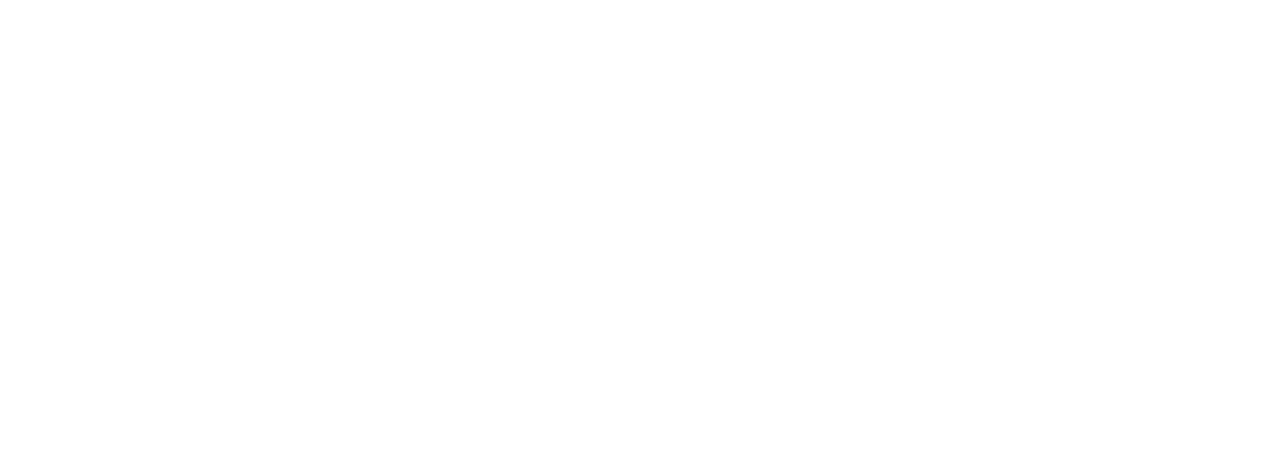
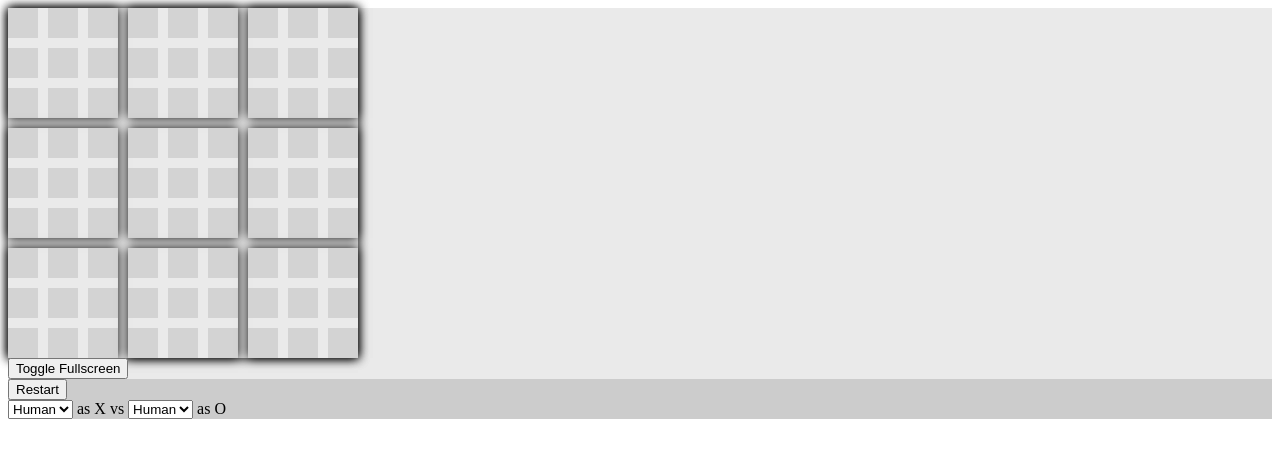
Before and after one commit to stoopotec/UTTW, a plain HTML site: page index.html in a window 1280 px wide. Drawn offline with Linux system fonts and the light colour scheme.

Commit message:
Игровое поле

```diff
--- /dev/null
+++ b/DisplayManager.js
@@ -0,0 +1,45 @@
+
+// clickHandler(indexes)
+var clickListeners = [];
+
+const addEventClickListener = (callback) => {
+    clickListeners.push(callback);
+}
+
+
+var playground;
+
+const DisplayManagerRestart = () => {
+    playground = document.getElementById("playground").children[0];
+    // some code
+
+    for (let i = 0; i < playground.children.length; ++i)
+        for (let j = 0; j < playground.children[i].children.length; ++j) {
+            playground.children[i].children[j].addEventListener("click", () => {
+                for (let k = 0; k < clickListeners.length; ++k)
+                    if (clickListeners[k]([i, j])) break;;
+            });
+        }
+}
+
+
+const SpaceTag = "space";
+const CrossTag = "cross";
+const CirclTag = "circl";
+
+const display = (indexes, who) => {
+    let box = playground.children[indexes[0]];
+
+    if (indexes.length >= 2)
+        box = box.children[indexes[1]];
+
+    box.classList.remove(SpaceTag);
+    box.classList.remove(CrossTag);
+    box.classList.remove(CirclTag);
+
+    box.classList.remove("box");
+    while (box.firstChild)
+        box.removeChild(box.firstChild);
+
+    box.classList.add(who);
+}
--- /dev/null
+++ b/Human.js
@@ -0,0 +1,28 @@
+
+
+const Human = {
+
+    who: "aboba",
+
+    Init() {
+        addEventClickListener((indexes) => {
+            if (!this.waitForMove) return false;
+            console.log(who, indexes);
+            this.waitForMove = false;
+            for (let i = 0; i < this.moveListeners.length; ++i)
+                this.moveListeners[i](indexes);
+            return true;
+        });
+    },
+
+    waitForMove: false,
+
+    prepareMove(playgroundState, whoMove) {
+        this.waitForMove = true; who = whoMove;
+    },
+
+    moveListeners: [],
+    addEventMoveListener(callback) {
+        this.moveListeners.push(callback);
+    }
+}
--- /dev/null
+++ b/Processor.js
@@ -0,0 +1,133 @@
+
+
+document.addEventListener("DOMContentLoaded", function() {
+    ProcessorRestart();
+});
+
+
+const HumanTag = "human";
+const BotTag = "bot";
+
+var WhoMove;
+
+function swapWhoMove() {
+    if (WhoMove === CrossTag) { WhoMove = CirclTag; return true; }
+    if (WhoMove === CirclTag) { WhoMove = CrossTag; return true; }
+    return false;
+}
+
+var BoxCanGo;
+
+var PlaygroundState;
+
+var Cross;
+var Circl;
+
+
+const WinComb = [[0, 4, 8], [2, 4, 6],
+                             [0, 1, 2], [3, 4, 5],
+                             [6, 7, 8], [0, 3, 6],
+                             [1, 4, 7], [2, 5, 8]];
+
+function trySet(indexes, who) {
+    let CanGo = false;
+    for (let i = 0; i < BoxCanGo.length; ++i) if (BoxCanGo[i] === indexes[0]) {
+        CanGo = true;
+        break;
+    }
+    if (!CanGo) return false;
+
+    if (WhoMove !== who) return false;
+    if (PlaygroundState[indexes[0]][indexes[1]] !== SpaceTag) return false;
+
+
+
+
+    PlaygroundState[indexes[0]][indexes[1]] = who;
+
+    let localWin = false;
+
+    for (let i = 0; i < WinComb.length; ++i) {
+        if (PlaygroundState[indexes[0]][WinComb[i][0]] !== SpaceTag && PlaygroundState[indexes[0]][WinComb[i][0]] === PlaygroundState[indexes[0]][WinComb[i][1]] && PlaygroundState[indexes[0]][WinComb[i][1]] === PlaygroundState[indexes[0]][WinComb[i][2]])
+        {
+            localWin = true;
+            PlaygroundState[indexes[0]] = who;
+            display([indexes[0]], who);
+            break;
+        }
+    }
+
+
+    if (!localWin) {
+        display(indexes, who);
+    }
+
+
+    if (typeof (PlaygroundState[indexes[1]]) === "string") {
+        BoxCanGo = [];
+        for (let i = 0; i < PlaygroundState.length; ++i) {
+            if (typeof (PlaygroundState[i]) !== "string")
+                BoxCanGo.push(i);
+        }
+    }
+    else BoxCanGo = [indexes[1]];
+
+    return true;
+}
+
+
+function ProcessorRestart() {
+
+    Cross = undefined;
+    Circl = undefined;
+
+    PlaygroundState =
+    [
+        [SpaceTag, SpaceTag, SpaceTag, SpaceTag, SpaceTag, SpaceTag, SpaceTag, SpaceTag, SpaceTag],
+        [SpaceTag, SpaceTag, SpaceTag, SpaceTag, SpaceTag, SpaceTag, SpaceTag, SpaceTag, SpaceTag],
+        [SpaceTag, SpaceTag, SpaceTag, SpaceTag, SpaceTag, SpaceTag, SpaceTag, SpaceTag, SpaceTag],
+        [SpaceTag, SpaceTag, SpaceTag, SpaceTag, SpaceTag, SpaceTag, SpaceTag, SpaceTag, SpaceTag],
+        [SpaceTag, SpaceTag, SpaceTag, SpaceTag, SpaceTag, SpaceTag, SpaceTag, SpaceTag, SpaceTag],
+        [SpaceTag, SpaceTag, SpaceTag, SpaceTag, SpaceTag, SpaceTag, SpaceTag, SpaceTag, SpaceTag],
+        [SpaceTag, SpaceTag, SpaceTag, SpaceTag, SpaceTag, SpaceTag, SpaceTag, SpaceTag, SpaceTag],
+        [SpaceTag, SpaceTag, SpaceTag, SpaceTag, SpaceTag, SpaceTag, SpaceTag, SpaceTag, SpaceTag],
+        [SpaceTag, SpaceTag, SpaceTag, SpaceTag, SpaceTag, SpaceTag, SpaceTag, SpaceTag, SpaceTag]
+    ];
+
+    BoxCanGo = [0, 1, 2, 3, 4, 5, 6, 7, 8];
+
+    WhoMove = CrossTag;
+
+
+    // copy template into playground
+    document.getElementById("playground").innerHTML = document.getElementById("playground-template").innerHTML;
+
+    let cross = document.getElementById("player1").value;
+    let circl = document.getElementById("player2").value;
+
+    if (cross === HumanTag)
+        Cross = new Object(Human);
+
+    if (circl === HumanTag)
+        Circl = new Object(Human);
+
+    Cross.Init();
+    Circl.Init();
+
+    console.log(Cross, Circl);
+
+
+    Cross.addEventMoveListener((indexes) => {
+        if (!trySet(indexes, CrossTag)) Cross.prepareMove(PlaygroundState, WhoMove);
+        else { WhoMove = CirclTag; Circl.prepareMove(PlaygroundState, WhoMove); }
+    });
+
+    Circl.addEventMoveListener((indexes) => {
+        if (!trySet(indexes, CirclTag)) Circl.prepareMove(PlaygroundState, WhoMove);
+        else { WhoMove = CrossTag; Cross.prepareMove(PlaygroundState, WhoMove); }
+    });
+
+    Cross.prepareMove(PlaygroundState, WhoMove);
+
+    DisplayManagerRestart();
+}
--- /dev/null
+++ b/fullscreen.js
@@ -0,0 +1,32 @@
+let fullscreenElement;
+
+window.addEventListener('load', function() {
+    fullscreenElement = document.getElementById("fullscreen-element");
+});
+
+
+function toggleFullScreen() {
+    if (document.fullscreenElement) {
+        // Если элемент уже находится в полноэкранном режиме, то выходим из него
+        if (document.exitFullscreen) {
+            document.exitFullscreen();
+        } else if (document.mozCancelFullScreen) { // Firefox
+            document.mozCancelFullScreen();
+        } else if (document.webkitExitFullscreen) { // Chrome, Safari и Opera
+            document.webkitExitFullscreen();
+        } else if (document.msExitFullscreen) { // IE/Edge
+            document.msExitFullscreen();
+        }
+    } else {
+        // Входим в полноэкранный режим
+        if (fullscreenElement.requestFullscreen) {
+            fullscreenElement.requestFullscreen();
+        } else if (fullscreenElement.mozRequestFullScreen) { // Firefox
+            fullscreenElement.mozRequestFullScreen();
+        } else if (fullscreenElement.webkitRequestFullscreen) { // Chrome, Safari и Opera
+            fullscreenElement.webkitRequestFullscreen();
+        } else if (fullscreenElement.msRequestFullscreen) { // IE/Edge
+            fullscreenElement.msRequestFullscreen();
+        }
+    }
+}
--- a/index.html
+++ b/index.html
@@ -3,9 +3,140 @@
 <head>
     <meta charset="UTF-8">
     <meta name="viewport" content="width=device-width, initial-scale=1.0">
-    <title>Document</title>
+    <title>Ultimate Tic Tac Toe</title>
+    <link rel="icon" type="image/png" href="./favicon.ico"/>
+    <link rel="stylesheet" href="style.css">
+    <script src="fullscreen.js"></script>
+    <script src="DisplayManager.js"></script>
+    <script src="Human.js"></script>
+    <script src="Processor.js"></script>
 </head>
 <body>
+    <div class="game" id="fullscreen-element">
+        <div id="playground">
 
+        </div>
+        <button onclick="toggleFullScreen()">Toggle Fullscreen</button>
+
+    </div>
+    <div class="nav">
+        <button onclick="ProcessorRestart()">Restart</button>
+        <form action="">
+            <select name="player1" id="player1">
+                <option value="human">Human</option>
+                <option value="bot">Bot</option>
+            </select>
+            as X
+            vs
+            <select name="player2" id="player2">
+                <option value="human">Human</option>
+                <option value="bot">Bot</option>
+            </select>
+            as O
+        </form>
+    </div>
+    <template id="playground-template">
+        <div class="box">
+            <div class="box">
+                <div class="cell space"></div>
+                <div class="cell space"></div>
+                <div class="cell space"></div>
+                <div class="cell space"></div>
+                <div class="cell space"></div>
+                <div class="cell space"></div>
+                <div class="cell space"></div>
+                <div class="cell space"></div>
+                <div class="cell space"></div>
+            </div>
+            <div class="box">
+                <div class="cell space"></div>
+                <div class="cell space"></div>
+                <div class="cell space"></div>
+                <div class="cell space"></div>
+                <div class="cell space"></div>
+                <div class="cell space"></div>
+                <div class="cell space"></div>
+                <div class="cell space"></div>
+                <div class="cell space"></div>
+            </div>
+            <div class="box">
+                <div class="cell space"></div>
+                <div class="cell space"></div>
+                <div class="cell space"></div>
+                <div class="cell space"></div>
+                <div class="cell space"></div>
+                <div class="cell space"></div>
+                <div class="cell space"></div>
+                <div class="cell space"></div>
+                <div class="cell space"></div>
+            </div>
+            <div class="box">
+                <div class="cell space"></div>
+                <div class="cell space"></div>
+                <div class="cell space"></div>
+                <div class="cell space"></div>
+                <div class="cell space"></div>
+                <div class="cell space"></div>
+                <div class="cell space"></div>
+                <div class="cell space"></div>
+                <div class="cell space"></div>
+            </div>
+            <div class="box">
+                <div class="cell space"></div>
+                <div class="cell space"></div>
+                <div class="cell space"></div>
+                <div class="cell space"></div>
+                <div class="cell space"></div>
+                <div class="cell space"></div>
+                <div class="cell space"></div>
+                <div class="cell space"></div>
+                <div class="cell space"></div>
+            </div>
+            <div class="box">
+                <div class="cell space"></div>
+                <div class="cell space"></div>
+                <div class="cell space"></div>
+                <div class="cell space"></div>
+                <div class="cell space"></div>
+                <div class="cell space"></div>
+                <div class="cell space"></div>
+                <div class="cell space"></div>
+                <div class="cell space"></div>
+            </div>
+            <div class="box">
+                <div class="cell space"></div>
+                <div class="cell space"></div>
+                <div class="cell space"></div>
+                <div class="cell space"></div>
+                <div class="cell space"></div>
+                <div class="cell space"></div>
+                <div class="cell space"></div>
+                <div class="cell space"></div>
+                <div class="cell space"></div>
+            </div>
+            <div class="box">
+                <div class="cell space"></div>
+                <div class="cell space"></div>
+                <div class="cell space"></div>
+                <div class="cell space"></div>
+                <div class="cell space"></div>
+                <div class="cell space"></div>
+                <div class="cell space"></div>
+                <div class="cell space"></div>
+                <div class="cell space"></div>
+            </div>
+            <div class="box">
+                <div class="cell space"></div>
+                <div class="cell space"></div>
+                <div class="cell space"></div>
+                <div class="cell space"></div>
+                <div class="cell space"></div>
+                <div class="cell space"></div>
+                <div class="cell space"></div>
+                <div class="cell space"></div>
+                <div class="cell space"></div>
+            </div>
+        </div>
+    </template>
 </body>
 </html>
--- a/processor.js
+++ /dev/null
@@ -1,6 +0,0 @@
-
-
-
-function start() {
-
-}
--- /dev/null
+++ b/style.css
@@ -0,0 +1,48 @@
+.container {
+  display: flex;
+  flex-direction: row;
+}
+
+.game {
+  flex-grow: 1;
+  background-color: #eaeaea;
+}
+
+.nav {
+  flex-grow: 1;
+  background-color: #ccc;
+}
+
+
+.box {
+  width: fit-content;
+  display: grid;
+  grid-template-columns: repeat(3, 1fr);
+  grid-gap: 10px;
+
+
+  box-shadow: 0 0 10px black;
+}
+
+.cell {
+  width: 30px;
+  height: 30px;
+}
+
+.space {
+  background-color: lightgray;
+  transition: box-shadow 0.3s, transform 0.3s;
+}
+
+.space:hover {
+  box-shadow: 0 0 10px rgba(0, 0, 0, 0.3);
+  transform: scale(1.1);
+}
+
+.cross {
+  background-color: red;
+}
+
+.circl {
+  background-color: blue;
+}
```
Also changed, not shown: Bot.js (added), favicon.ico (added).
